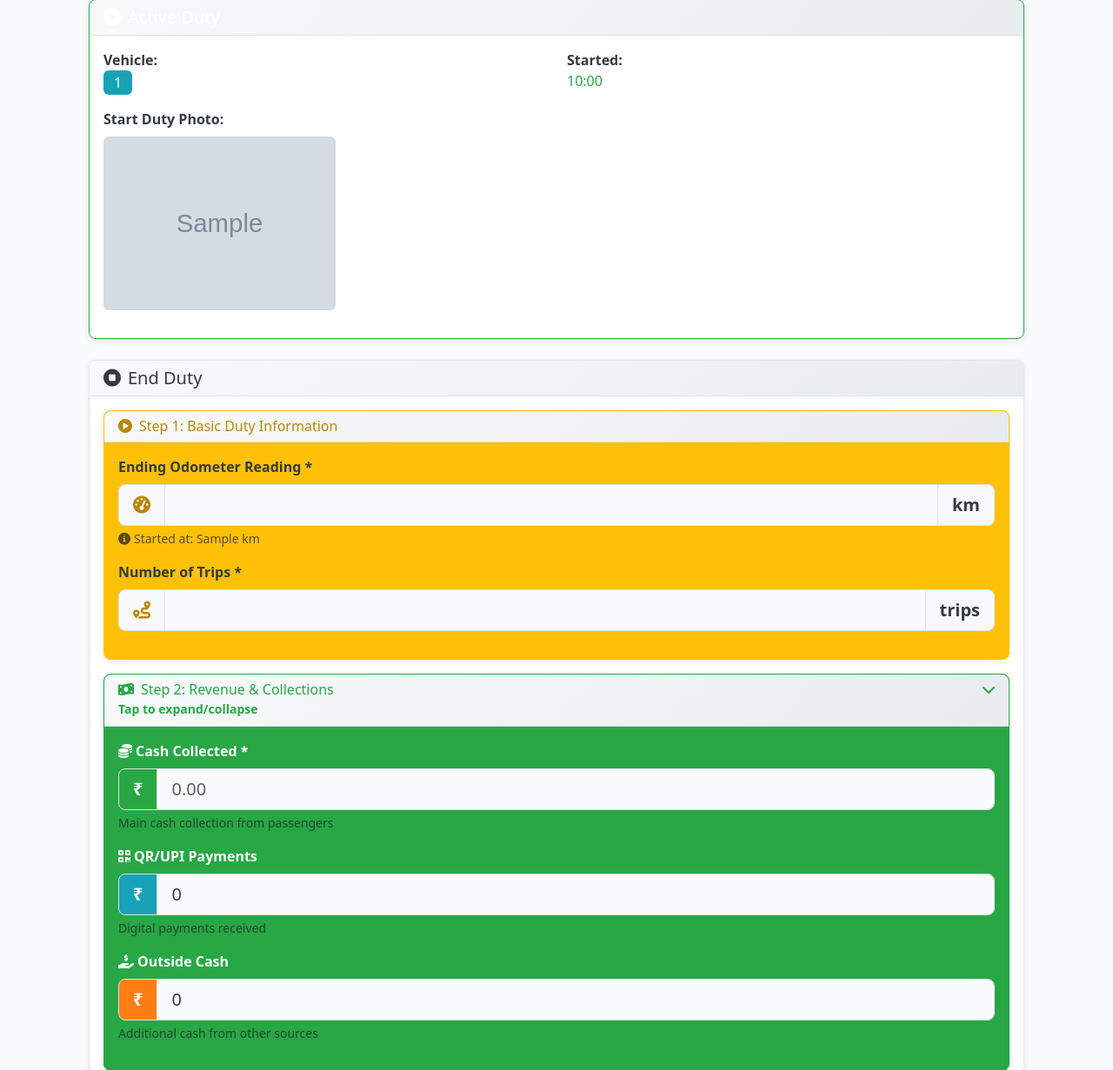
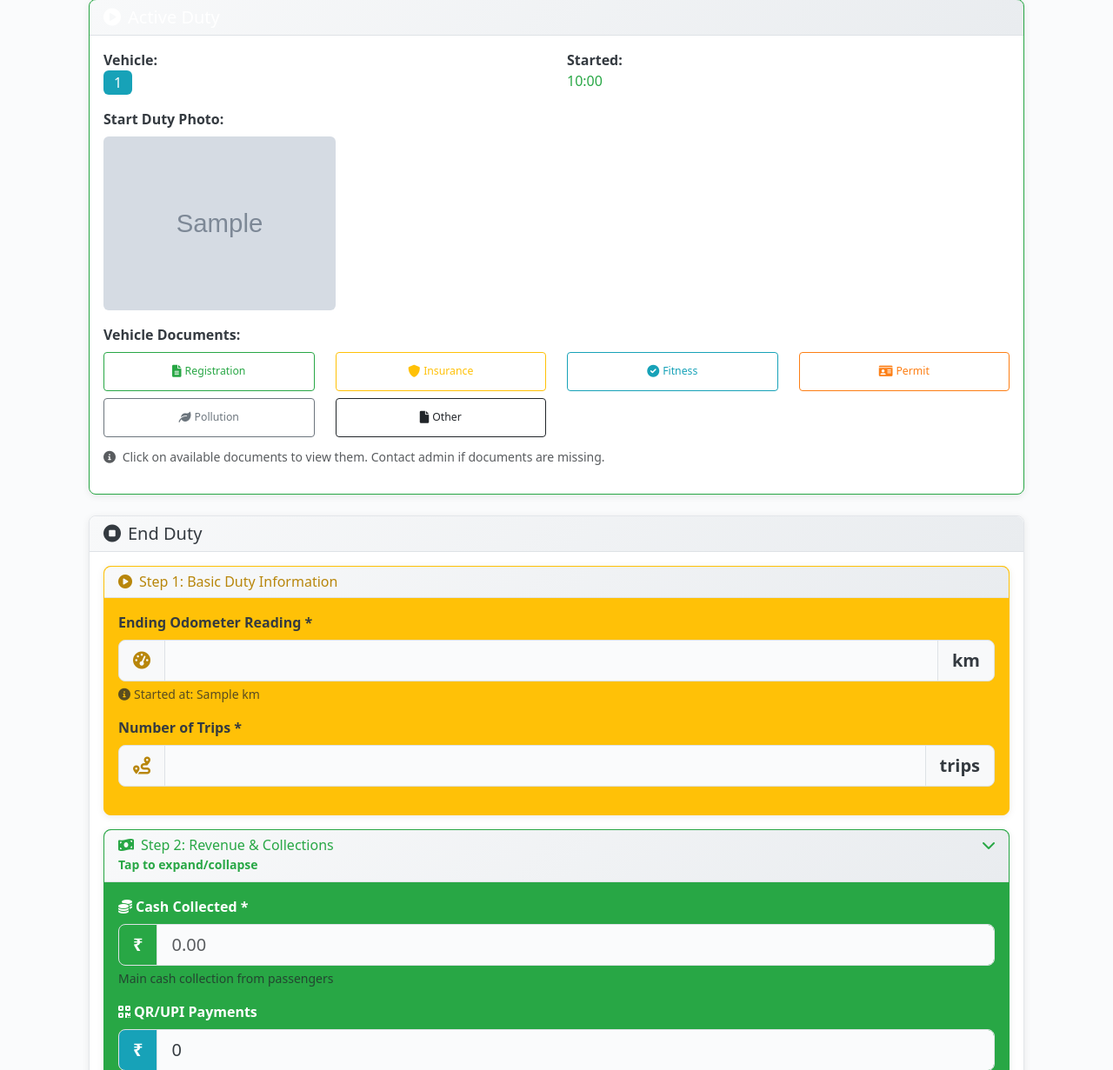
Before and after one commit to jyothilaxmika/pls_travels_webapp, a Python web app: template templates/driver/duty.html in a window 1280 px wide. Shown: the part 88-1319 px from the top of the page at 87% size. Run offline with Jinja, Linux system fonts and the light colour scheme; the template is opened without the code that fills it: most values are stand-ins (such as "Sample title", 1, 10 or a date in 2020); grey boxes marked "Sample" are stand-in pictures; some libraries are stand-ins or nearby versions.

Commit message:
Add ability for drivers to view vehicle documents from their duty screen
Introduces a new route and template logic to allow authorized drivers to securely access and view vehicle-related documents (registration, insurance, etc.) directly from the application's driver interface. Includes validation for document types and driver assignments.

Replit-Commit-Author: Agent
Replit-Commit-Session-Id: 141e9ed2-0c67-4ac3-ab7a-900b0a08ea16
Replit-Commit-Checkpoint-Type: intermediate_checkpoint
Replit-Commit-Screenshot-Url: https://storage.googleapis.com/screenshot-production-us-central1/9a69e6e8-0c29-4bc7-a30a-ef5dce44693f/141e9ed2-0c67-4ac3-ab7a-900b0a08ea16/IqZuZuE

```diff
--- a/templates/driver/duty.html
+++ b/templates/driver/duty.html
@@ -49,6 +49,50 @@
             <div class="mb-3">
                 <strong>Start Duty Photo:</strong><br>
                 <img src="/uploads/{{ active_duty.start_photo }}" class="img-fluid rounded mt-2" style="max-height: 200px;">
+            </div>
+            {% endif %}
+
+            <!-- Vehicle Documents Section -->
+            {% if active_duty.vehicle %}
+            <div class="mb-3">
+                <strong>Vehicle Documents:</strong><br>
+                <div class="row mt-2">
+                    {% set document_types = [
+                        ('registration', 'Registration', 'fas fa-file-alt', 'success'),
+                        ('insurance', 'Insurance', 'fas fa-shield-alt', 'primary'),
+                        ('fitness', 'Fitness', 'fas fa-check-circle', 'info'),
+                        ('permit', 'Permit', 'fas fa-id-card', 'warning'),
+                        ('pollution', 'Pollution', 'fas fa-leaf', 'secondary'),
+                        ('other', 'Other', 'fas fa-file', 'dark')
+                    ] %}
+
+                    {% for doc_type, doc_name, icon, color in document_types %}
+                        {% set attr_name = doc_type + '_document' %}
+                        {% set document_field = active_duty.vehicle|attr(attr_name) %}
+                        <div class="col-6 col-md-4 col-lg-3 mb-2">
+                            {% if document_field %}
+                                <a href="{{ url_for('driver.serve_vehicle_document', vehicle_id=active_duty.vehicle.id, document_type=doc_type) }}"
+                                   target="_blank"
+                                   class="btn btn-outline-{{ color }} btn-sm d-flex align-items-center justify-content-center"
+                                   style="min-height: 45px;">
+                                    <i class="{{ icon }} me-1"></i>
+                                    <span class="small">{{ doc_name }}</span>
+                                </a>
+                            {% else %}
+                                <button disabled class="btn btn-outline-secondary btn-sm d-flex align-items-center justify-content-center opacity-50"
+                                        style="min-height: 45px;">
+                                    <i class="{{ icon }} me-1"></i>
+                                    <span class="small">{{ doc_name }}</span>
+                                    <br><small class="text-muted">N/A</small>
+                                </button>
+                            {% endif %}
+                        </div>
+                    {% endfor %}
+                </div>
+                <div class="form-text mt-1">
+                    <i class="fas fa-info-circle me-1"></i>
+                    Click on available documents to view them. Contact admin if documents are missing.
+                </div>
             </div>
             {% endif %}
 
```
Also changed, not shown: driver_routes.py (+67 -2 lines), uploads/vehicle_insurance_1_20250915_080929_marketing_poster_1.png (added), uploads/vehicle_insurance_2_20250915_081109_IPHONE_16_poster.png (added), uploads/vehicle_registration_1_20250915_080929_ChatGPT_Image_Jun_22_2025_09_14_00_AM.png (added), uploads/vehicle_registration_2_20250915_081109_ChatGPT_Image_Jun_22_2025_09_14_00_AM.png (added), 1 other file.
